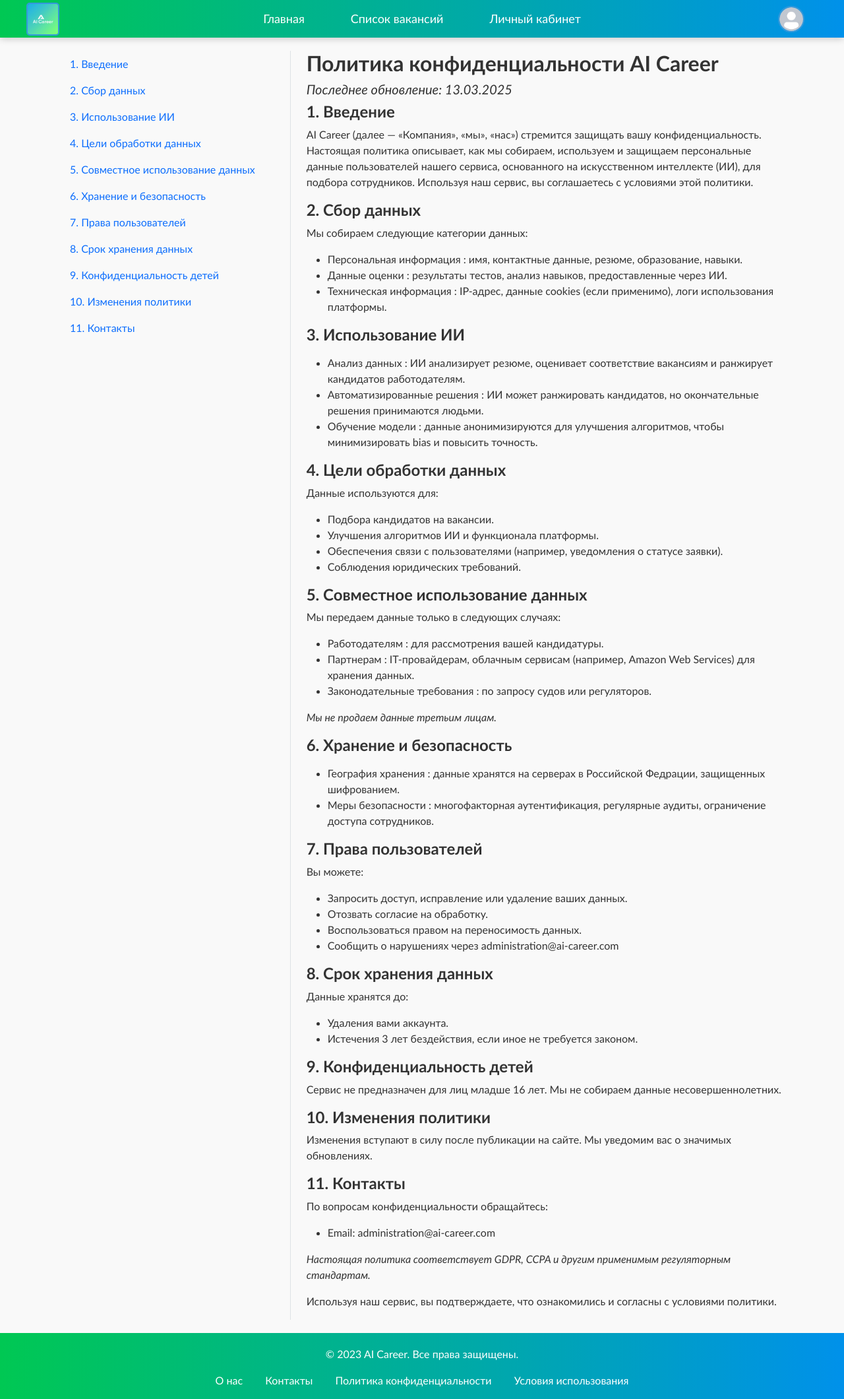
After one commit to skyer12322/FinalProject, a Django app: page /privacy/ in a window 1280 px wide. The commit adds this page. Shown: the whole page at 66% size. Run offline with Django 5.2, Linux system fonts and the light colour scheme.

Commit message:
Added privacy page

```diff
--- a/FinalProject/urls.py
+++ b/FinalProject/urls.py
@@ -17,6 +17,7 @@ urlpatterns = [
     path('HR/', company, name="HRpage"),
     path('login/', login, name="login"),
     path('register/', register, name="register"),
+    path('privacy/', privacy, name="privacy"),
 ]
 
 # Добавляем статические файлы только в режиме разработки
--- /dev/null
+++ b/RecruitHelper/templates/info/privacy_policy.html
@@ -0,0 +1,154 @@
+{% load static %}
+
+<!DOCTYPE html>
+<html lang="ru">
+
+<head>
+    <meta charset="UTF-8">
+    <meta name="viewport" content="width=device-width, initial-scale=1.0">
+    <title>Политика конфиденциальности</title>
+    <link rel="stylesheet" href="{% static 'css/styles.css' %}">
+    <link rel="stylesheet" href="{% static 'css/info/privacy.css' %}">
+    <link href="https://cdn.jsdelivr.net/npm/bootstrap@5.3.0/dist/css/bootstrap.min.css" rel="stylesheet">
+</head>
+
+<body>
+    {% include "../main/menu.html" %}
+    <div class="container md-3 text-container">
+        <div class="row">
+            <div class="col-4">
+                <nav id="text-navbar" class="h-100 flex-column align-items-stretch pe-4 border-end" style="text-align: left">
+                    <nav class="nav nav-pills flex-column">
+                        <a class="nav-link" href="#entrance">1. Введение</a>
+                        <a class="nav-link" href="#data-collection">2. Сбор данных</a>
+                        <a class="nav-link" href="#ai-usage">3. Использование ИИ</a>
+                        <a class="nav-link" href="#data-usage">4. Цели обработки данных</a>
+                        <a class="nav-link" href="#coop-data-usage">5. Совместное использование данных</a>
+                        <a class="nav-link" href="#storage-and-security">6. Хранение и безопасность</a>
+                        <a class="nav-link" href="#user-rights">7. Права пользователей</a>
+                        <a class="nav-link" href="#storage-time">8. Срок хранения данных</a>
+                        <a class="nav-link" href="#children-privacy">9. Конфиденциальность детей</a>
+                        <a class="nav-link" href="#policy-changes">10. Изменения политики</a>
+                        <a class="nav-link" href="#contacts">11. Контакты</a>
+                    </nav>
+                </nav>
+            </div>
+
+            <div class="col-8">
+                <div data-bs-spy="scroll" data-bs-target="#text=navbar" data-bs-smooth-scroll="true"
+                    class="scrollspy-example-2" tabindex="0" style="text-align: left">
+                    <div id="header">
+                        <h2><strong>Политика конфиденциальности
+                            AI Career
+                        </strong></h2>
+                        <h5><i>
+                            Последнее обновление: 13.03.2025
+                        </i></h5>
+                    </div>
+                    <div id="item-1">
+                        <h4><strong>1. Введение</strong></h4>
+                        <p>AI Career (далее — «Компания», «мы», «нас») стремится защищать вашу конфиденциальность.
+                            Настоящая политика описывает, как мы собираем, используем и защищаем персональные данные пользователей
+                            нашего сервиса, основанного на искусственном интеллекте (ИИ), для подбора сотрудников. Используя наш
+                            сервис, вы соглашаетесь с условиями этой политики.
+                        </p>
+                    </div>
+                    <div id="data-collection">
+                        <h4><strong>2. Сбор данных</strong></h4>
+                        <p>Мы собираем следующие категории данных:
+                            <ul>
+                                <li>Персональная информация : имя, контактные данные, резюме, образование, навыки.</li>
+                                <li>Данные оценки : результаты тестов, анализ навыков, предоставленные через ИИ.</li>
+                                <li>Техническая информация : IP-адрес, данные cookies (если применимо), логи использования платформы.</li>
+                            </ul>
+                        </p>
+                    </div>
+                    <div id="ai-usage">
+                        <h4><strong>3. Использование ИИ</strong></h4>
+                        <p>
+                            <ul>
+                                <li>Анализ данных : ИИ анализирует резюме, оценивает соответствие вакансиям и ранжирует кандидатов работодателям.</li>
+                                <li>Автоматизированные решения : ИИ может ранжировать кандидатов, но окончательные решения принимаются людьми.</li>
+                                <li>Обучение модели : данные анонимизируются для улучшения алгоритмов, чтобы минимизировать bias и повысить точность.</li>
+                            </ul>
+                        </p>
+                    </div>
+                    <div id="data-usage">
+                        <h4><strong>4. Цели обработки данных</strong></h4>
+                        <p>Данные используются для:
+                            <ul>
+                                <li>Подбора кандидатов на вакансии.</li>
+                                <li>Улучшения алгоритмов ИИ и функционала платформы.</li>
+                                <li>Обеспечения связи с пользователями (например, уведомления о статусе заявки).</li>
+                                <li>Соблюдения юридических требований.</li>
+                            </ul>
+                        </p>
+                    </div>
+                    <div id="coop-data-usage">
+                        <h4><strong>5. Совместное использование данных</strong></h4>
+                        <p>Мы передаем данные только в следующих случаях:
+                            <ul>
+                                <li>Работодателям : для рассмотрения вашей кандидатуры.</li>
+                                <li>Партнерам : IT-провайдерам, облачным сервисам (например, Amazon Web Services) для хранения данных.</li>
+                                <li>Законодательные требования : по запросу судов или регуляторов.</li>
+                            </ul>
+                            <i>Мы не продаем данные третьим лицам.</i>
+                        </p>
+                    </div>
+                    <div id="storage-and-security">
+                        <h4><strong>6. Хранение и безопасность</strong></h4>
+                        <p>
+                            <ul>
+                                <li>География хранения : данные хранятся на серверах в Российской Федрации, защищенных шифрованием.</li>
+                                <li>Меры безопасности : многофакторная аутентификация, регулярные аудиты, ограничение доступа сотрудников.</li>
+                            </ul>
+                        </p>
+                    </div>
+                    <div id="user-rights">
+                        <h4><strong>7. Права пользователей</strong></h4>
+                        <p>Вы можете:
+                            <ul>
+                                <li>Запросить доступ, исправление или удаление ваших данных.</li>
+                                <li>Отозвать согласие на обработку.</li>
+                                <li>Воспользоваться правом на переносимость данных.</li>
+                                <li>Сообщить о нарушениях через administration@ai-career.com</li>
+                            </ul>
+                        </p>
+                    </div>
+                    <div id="storage-time">
+                        <h4><strong>8. Срок хранения данных</strong></h4>
+                        <p>Данные хранятся до:
+                            <ul>
+                                <li>Удаления вами аккаунта.</li>
+                                <li>Истечения 3 лет бездействия, если иное не требуется законом.</li>
+                            </ul>
+                        </p>
+                    </div>
+                    <div id="children-privacy">
+                        <h4><strong>9. Конфиденциальность детей</strong></h4>
+                        <p>Сервис не предназначен для лиц младше 16 лет. Мы не собираем данные несовершеннолетних.</p>
+                    </div>
+                    <div id="policy-changes">
+                        <h4><strong>10. Изменения политики</strong></h4>
+                        <p>Изменения вступают в силу после публикации на сайте. Мы уведомим вас о значимых обновлениях.</p>
+                    </div>
+                    <div id="contacts">
+                        <h4><strong>11. Контакты</strong></h4>
+                        <p>По вопросам конфиденциальности обращайтесь:
+                            <ul>
+                                <li>Email: administration@ai-career.com</li>
+                            </ul>
+                        </p>
+                    </div>
+                    <p>
+                        <i>Настоящая политика соответствует GDPR, CCPA и другим применимым регуляторным стандартам.</i>
+                    </p>
+                    <p>Используя наш сервис, вы подтверждаете, что ознакомились и согласны с условиями политики.</p>
+                </div>
+            </div>
+        </div>
+    </div>
+
+    {% include "../main/footer.html" %}
+</body>
+</html>
--- a/RecruitHelper/templates/main/footer.html
+++ b/RecruitHelper/templates/main/footer.html
@@ -5,7 +5,7 @@
             <ul class="footer-links">
                 <li><a href="#">О нас</a></li>
                 <li><a href="#">Контакты</a></li>
-                <li><a href="#">Политика конфиденциальности</a></li>
+                <li><a href="{% url 'privacy' %}">Политика конфиденциальности</a></li>
                 <li><a href="#">Условия использования</a></li>
             </ul>
         </div>
--- a/RecruitHelper/views.py
+++ b/RecruitHelper/views.py
@@ -87,3 +87,6 @@ def add_vacancy(request):
 def vacancy(request, vacancy_id):
     vacancy = get_object_or_404(Vacancy, id=vacancy_id)
     return render(request, 'vacancies/vacancy_detail.html', {'vacancy': vacancy})
+
+def privacy(request):
+    return render(request, 'info/privacy_policy.html')
--- /dev/null
+++ b/static/css/info/privacy.css
@@ -0,0 +1,3 @@
+.text-container {
+    padding: 20px !important
+}
```
